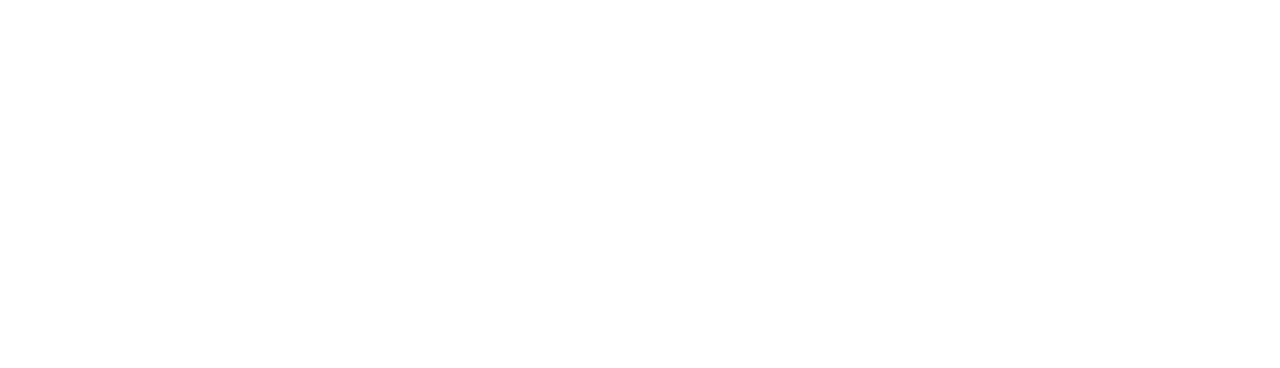
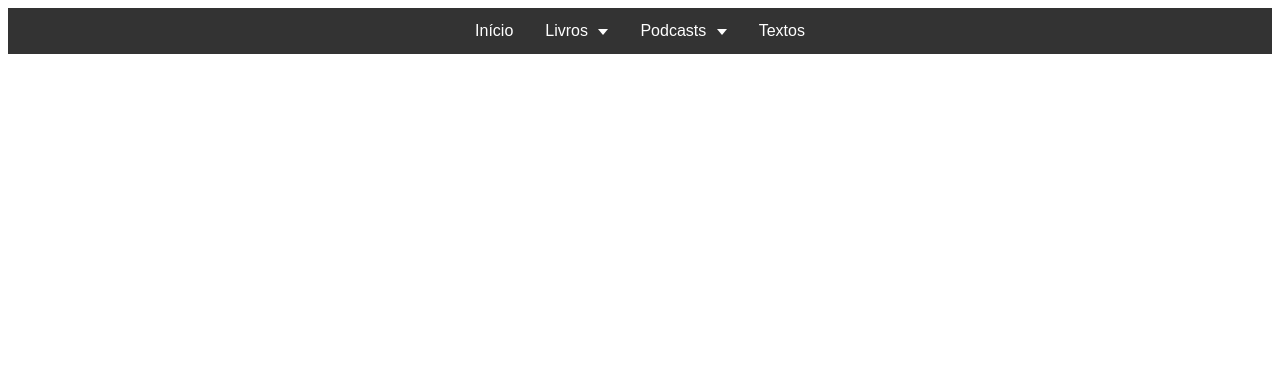
Before and after one commit to migagramonte/pagwebmag, a plain HTML site: page index.html in a window 1280 px wide. Shown: the top 368 px of the page. Drawn offline with Linux system fonts and the light colour scheme.

Commit message:
Added css files. Navbar started

```diff
--- /dev/null
+++ b/index.css
@@ -0,0 +1,83 @@
+/*Navbar*/
+/* Navbar container */
+.navbar {
+  background-color: #333;
+  font-family: Arial;
+  display: flex;
+  justify-content: center;
+  align-items: center;
+}
+
+/* Links inside the navbar */
+.navbar a {
+  font-size: 16px;
+  color: white;
+  text-align: center;
+  padding: 14px 16px;
+  text-decoration: none;
+}
+
+/* The dropdown container */
+.dropdown {
+  overflow: hidden;
+}
+
+/* Dropdown button */
+.dropdown .dropbtn {
+  font-size: 16px;
+  border: none;
+  outline: none;
+  color: white;
+  padding: 14px 16px;
+  background-color: inherit;
+  font-family: inherit; /* Important for vertical align on mobile phones */
+  margin: 0; /* Important for vertical align on mobile phones */
+}
+
+.arrow {
+  display: inline-block;
+  margin-left: 6px;
+  vertical-align: middle;
+
+  width: 0;
+  height: 0;
+  border-left: 5px solid transparent;
+  border-right: 5px solid transparent;
+  border-top: 6px solid white;
+}
+
+
+/* Add a red background color to navbar links on hover */
+.navbar a:hover, .dropdown:hover .dropbtn {
+  background-color: red;
+}
+
+/* Dropdown content (hidden by default) */
+.dropdown-content {
+  display: none;
+  position: absolute;
+  background-color: #f9f9f9;
+  min-width: 160px;
+  box-shadow: 0px 8px 16px 0px rgba(0,0,0,0.2);
+  z-index: 1;
+}
+
+/* Links inside the dropdown */
+.dropdown-content a {
+  float: none;
+  color: black;
+  padding: 12px 16px;
+  text-decoration: none;
+  display: block;
+  text-align: left;
+}
+
+/* Add a grey background color to dropdown links on hover */
+.dropdown-content a:hover {
+  background-color: #ddd;
+}
+
+/* Show the dropdown menu on hover */
+.dropdown:hover .dropdown-content {
+  display: block;
+}
--- a/index.html
+++ b/index.html
@@ -4,8 +4,32 @@
     <meta charset="UTF-8">
     <meta name="viewport" content="width=device-width, initial-scale=1.0">
     <title>Miguel Agramonte</title>
+    <link rel="stylesheet" href="index.css"/>
 </head>
 <body>
+    <div class="navbar">
+        <a href="#">Início</a>
+        <div class="dropdown">
+            <button class="dropbtn">Livros
+                <span class="arrow"></span>
+            </button>
+            <div class="dropdown-content">
+                <a href="#">Quado tu nos mentes</a>
+                <a href="#">Amar de olhos fechados</a>
+                <a href="#">O Futuro é só amanhã</a>
+            </div>
+        </div>
+        <div class="dropdown">
+            <button class="dropbtn">Podcasts
+                <span class="arrow"></span>
+            </button>
+            <div class="dropdown-content">
+                <a href="#">Ultravioleta</a>
+                <a href="#">Triangulação do Círculo</a>
+            </div>
+        </div>
+        <a href="#">Textos</a>
+    </div>
     <div style="justify-content: center; align-items: center; display: flex; height: 100vh;">
         <h1 style="font-weight: normal ;">Brevemente!</h1>
     </div>
```
